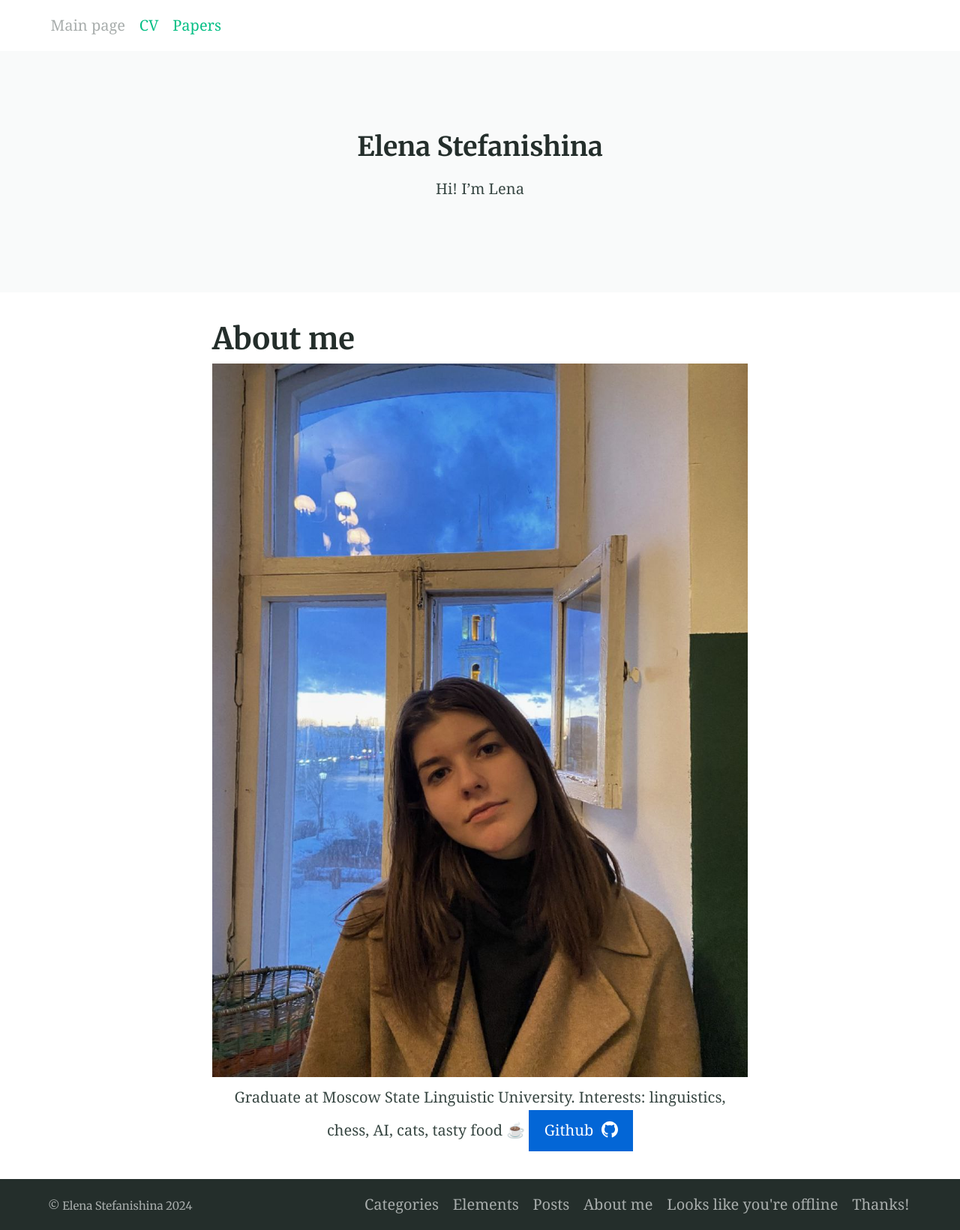
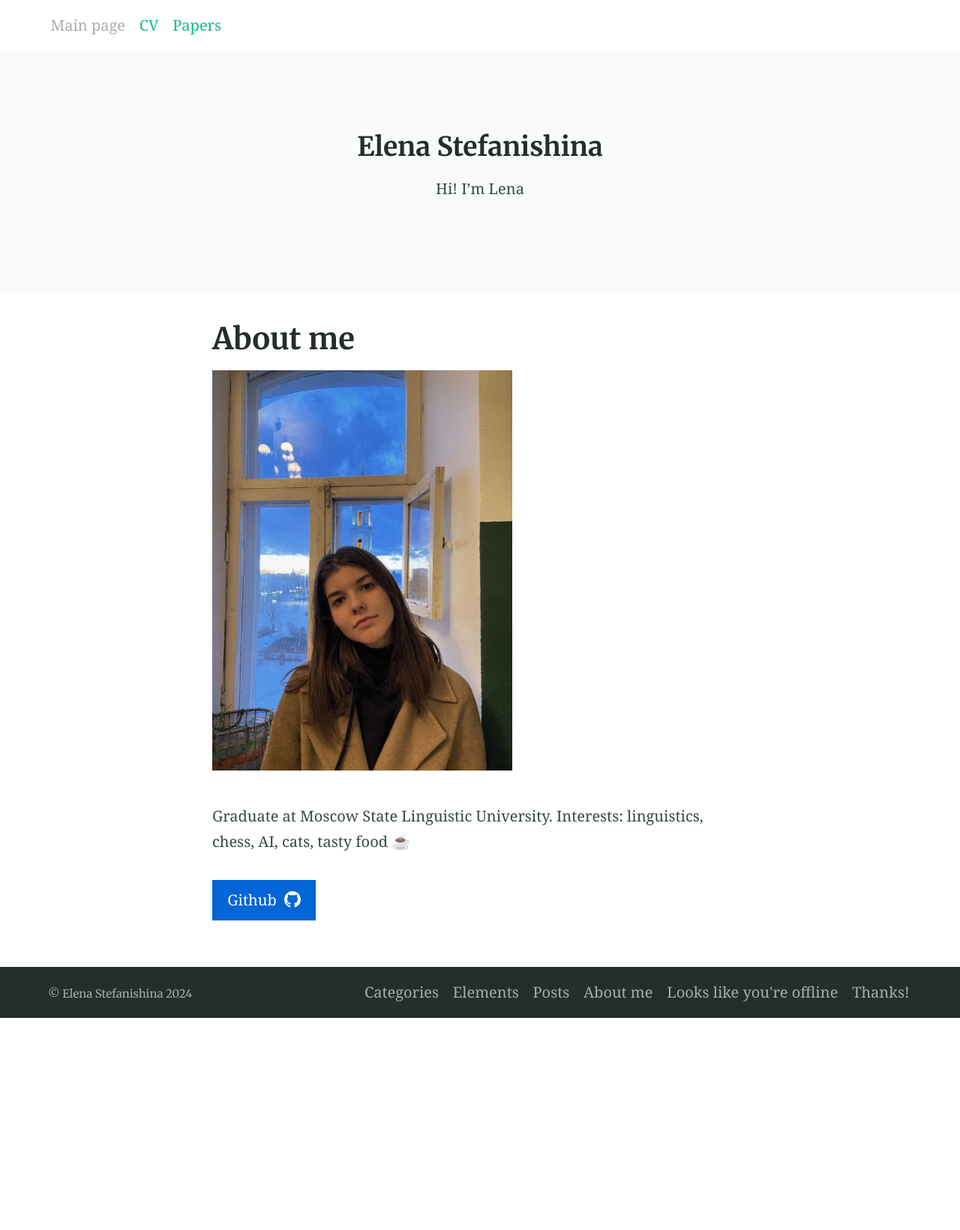
Before and after one commit to Olenuaa/Olenuaa.github.io, a Jekyll site: the page built from index.md, in a window 1280 px wide. Shown: the whole page at 75% size. Built offline with Jekyll 4.4.1, drawn with Linux system fonts in a browser that asks for light colours; after the commit the page ends 1358 px from its top, so only the background shows below that.

Commit message:
changed website

```diff
--- a/index.md
+++ b/index.md
@@ -5,9 +5,9 @@ feature_text: |
   Hi! I'm Lena
 ---
 
-<center>
-<a href="https://olenuaa.github.io/"><img class="people" alt="Elena Stefanishina" src="lena-stef.jpg" srcset="lena-stef.jpg" /></a>
-<center>
+<img src="lena-stef.jpg"
+     width="400"
+     height="500" />
 
 Graduate at Moscow State Linguistic University. Interests: linguistics, chess, AI, cats, tasty food ☕️
 
```
